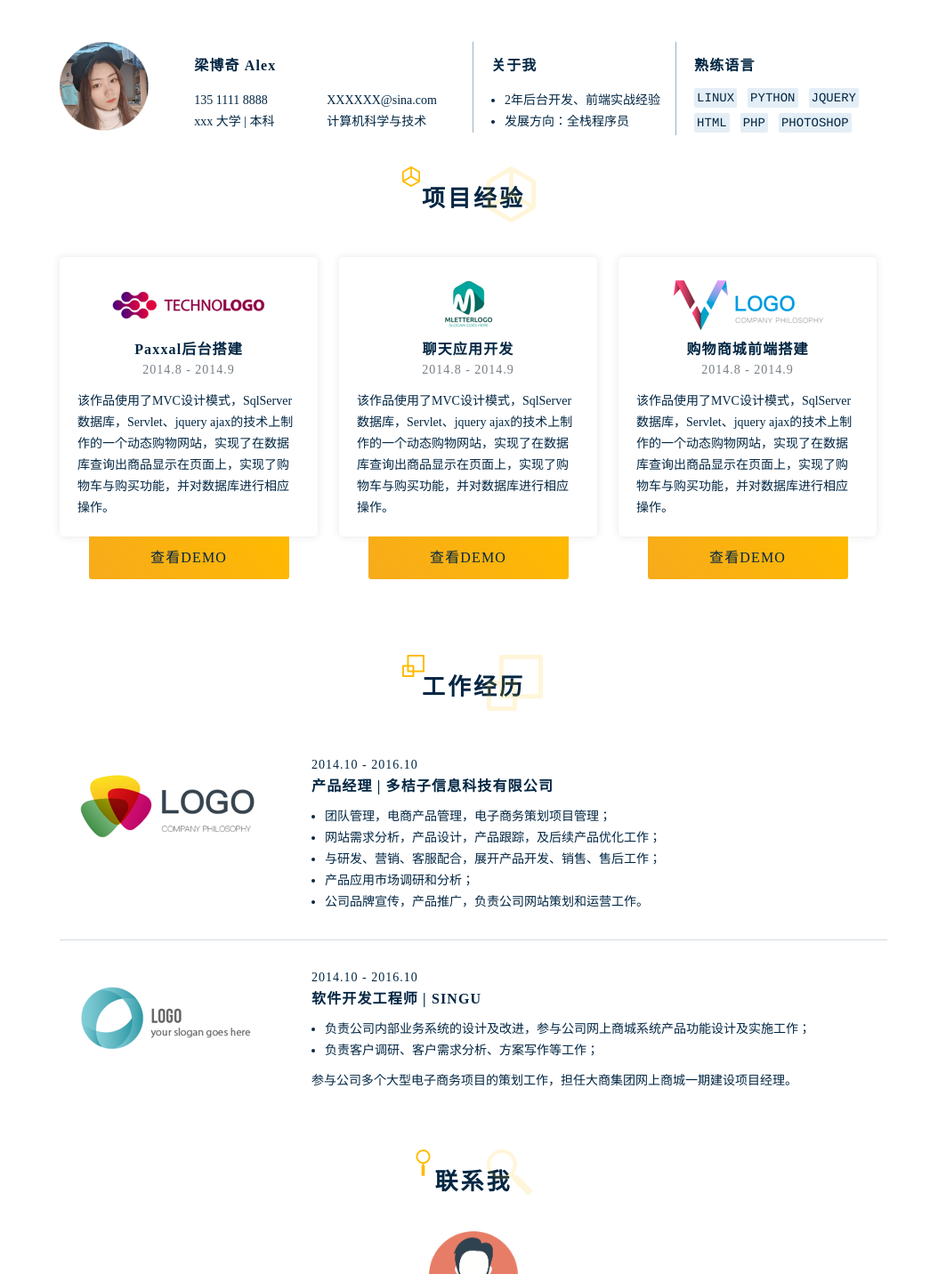
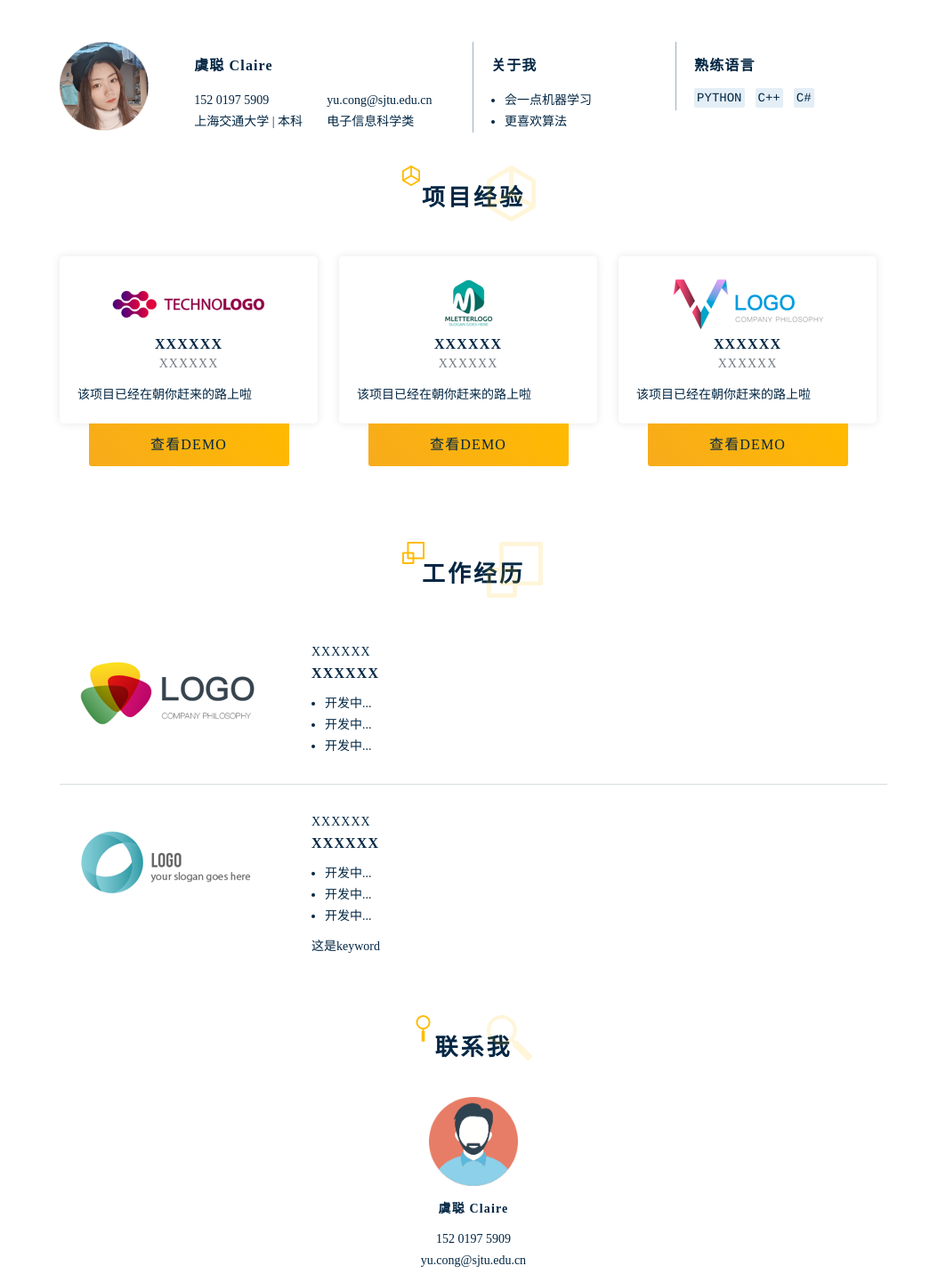
Before and after one commit to yc-Claire/yc-Claire.github.io, a plain HTML site: page index.html in a window 1280 px wide. Shown: the part 323-1755 px from the top of the page at 89% size, without its empty margins (108-1171 px from the left). Drawn offline with Linux system fonts and the light colour scheme.

Commit message:
Add files via upload

```diff
--- a/index.html
+++ b/index.html
@@ -24,15 +24,15 @@
                     </div>
                     <div class="col-9 item">
                         <p class="title name">
-                            梁博奇 Alex
+                            虞聪 Claire
                         </p>
                         <div class="col-6">
-                            <p class="phone">135 1111 8888</p>
-                            <p class="education">xxx 大学 | 本科</p>
+                            <p class="phone">152 0197 5909</p>
+                            <p class="education">上海交通大学 | 本科</p>
                         </div>
                         <div class="col-6">
-                            <p class="email">XXXXXX@sina.com</p>
-                            <p class="profession">计算机科学与技术</p>
+                            <p class="email">yu.cong@sjtu.edu.cn</p>
+                            <p class="profession">电子信息科学类</p>
                         </div>
                     </div>
                 </div>
@@ -43,8 +43,8 @@
                                 关于我
                             </p>
                             <ul>
-                                <li>2年后台开发、前端实战经验</li>
-                                <li>发展方向：全栈程序员</li>
+                                <li>会一点机器学习</li>
+                                <li>更喜欢算法</li>
                             </ul>
                         </div>
                     </div>
@@ -54,12 +54,9 @@
                                 熟练语言
                             </p>
                             <div class="lang">
-                                <lable>LINUX</lable>
                                 <lable>PYTHON</lable>
-                                <lable>JQUERY</lable>
-                                <lable>HTML</lable>
-                                <lable>PHP</lable>
-                                <lable>PHOTOSHOP</lable>
+                                <lable>C++</lable>
+                                <lable>C#</lable>
                             </div>
                         </div>
                     </div>
@@ -72,9 +69,9 @@
                 <div class="project-detail">
                     <div class="col-3-abs" id="project-0">
                         <div class="project-content"> <img src="./static/image/LOGO1.png" alt="">
-                            <p class="project-title">Paxxal后台搭建</p>
-                            <p class="create-time">2014.8 - 2014.9</p>
-                            <p class="decription"> 该作品使用了MVC设计模式，SqlServer数据库，Servlet、jquery ajax的技术上制作的一个动态购物网站，实现了在数据库查询出商品显示在页面上，实现了购物车与购买功能，并对数据库进行相应操作。 </p>
+                            <p class="project-title">XXXXXX</p>
+                            <p class="create-time">XXXXXX</p>
+                            <p class="decription"> 该项目已经在朝你赶来的路上啦 </p>
                         </div>
                         <div class="link-to">
                             <a href="https://www.baidu.com" class="button">查看DEMO</a>
@@ -83,9 +80,9 @@
                     </div>
                     <div class="col-3-abs" id="project-1">
                         <div class="project-content"> <img src="./static/image/LOGO2.png" alt="">
-                            <p class="project-title">聊天应用开发</p>
-                            <p class="create-time">2014.8 - 2014.9</p>
-                            <p class="decription"> 该作品使用了MVC设计模式，SqlServer数据库，Servlet、jquery ajax的技术上制作的一个动态购物网站，实现了在数据库查询出商品显示在页面上，实现了购物车与购买功能，并对数据库进行相应操作。 </p>
+                            <p class="project-title">XXXXXX</p>
+                            <p class="create-time">XXXXXX</p>
+                            <p class="decription"> 该项目已经在朝你赶来的路上啦 </p>
                         </div>
                         <div class="link-to">
                             <a href="https://www.baidu.com" class="button">查看DEMO</a>
@@ -94,9 +91,9 @@
                     </div>
                     <div class="col-3-abs endline" id="project-2">
                         <div class="project-content"> <img src="./static/image/LOGO3.png" alt="">
-                            <p class="project-title">购物商城前端搭建</p>
-                            <p class="create-time">2014.8 - 2014.9</p>
-                            <p class="decription"> 该作品使用了MVC设计模式，SqlServer数据库，Servlet、jquery ajax的技术上制作的一个动态购物网站，实现了在数据库查询出商品显示在页面上，实现了购物车与购买功能，并对数据库进行相应操作。 </p>
+                            <p class="project-title">XXXXXX</p>
+                            <p class="create-time">XXXXXX</p>
+                            <p class="decription"> 该项目已经在朝你赶来的路上啦 </p>
                         </div>
                         <div class="link-to">
                             <a href="https://www.baidu.com" class="button">查看DEMO</a>
@@ -115,14 +112,12 @@
                             <img class="company-logo" src="./static/image/LOGO4.png" alt="">
                         </div>
                         <div class="work-content">
-                            <p class="create-time">2014.10 - 2016.10</p>
-                            <p class="job">产品经理 | 多桔子信息科技有限公司</p>
+                            <p class="create-time">XXXXXX</p>
+                            <p class="job">XXXXXX</p>
                             <ul>
-                                <li>团队管理，电商产品管理，电子商务策划项目管理；</li>
-                                <li>网站需求分析，产品设计，产品跟踪，及后续产品优化工作；</li>
-                                <li>与研发、营销、客服配合，展开产品开发、销售、售后工作；</li>
-                                <li>产品应用市场调研和分析；</li>
-                                <li>公司品牌宣传，产品推广，负责公司网站策划和运营工作。</li>
+                                <li>开发中...</li>
+                                <li>开发中...</li>
+                                <li>开发中...</li>
                             </ul>
                         </div>
                     </div>
@@ -131,13 +126,14 @@
                             <img class="company-logo" src="./static/image/LOGO5.png" alt="">
                         </div>
                         <div class="work-content">
-                            <p class="create-time">2014.10 - 2016.10</p>
-                            <p class="job">软件开发工程师 | SINGU</p>
+                            <p class="create-time">XXXXXX</p>
+                            <p class="job">XXXXXX</p>
                             <ul>
-                                <li>负责公司内部业务系统的设计及改进，参与公司网上商城系统产品功能设计及实施工作；</li>
-                                <li>负责客户调研、客户需求分析、方案写作等工作；</li>
+                                <li>开发中...</li>
+                                <li>开发中...</li>
+                                <li>开发中...</li>
                             </ul>
-                            <p class="key-word">参与公司多个大型电子商务项目的策划工作，担任大商集团网上商城一期建设项目经理。</p>
+                            <p class="key-word">这是keyword</p>
                         </div>
                     </div>
                 </div>
@@ -151,13 +147,13 @@
                 <div class="peasonal-message">
                     <img class="peasonal-image" src="./static/image/peason.png" alt="">
                     <div class="item">
-                        <p class="name">梁博奇 Alex</p>
-                        <p class="phone">135 1111 8888</p>
-                        <p class="email">XXXXXX@sina.com</p>
+                        <p class="name">虞聪 Claire</p>
+                        <p class="phone">152 0197 5909</p>
+                        <p class="email">yu.cong@sjtu.edu.cn</p>
                     </div>
                     <div class="item contact">
                         <div class="col-3 qrcode">
-                            <img class="qr-image" src="./static/image/QRCode.png" alt="">
+                            <img class="qr-image" src="./static/image/QRCode.jpg" alt="">
                         </div>
                         <div class="col-9">
                             <p>了解更多的我</p>
@@ -179,7 +175,6 @@
                     </div>
                 </div>
             </section>
-            <p class="footer">© Gitee.com</p>
         </footer>
     </div>
 </body>
```
